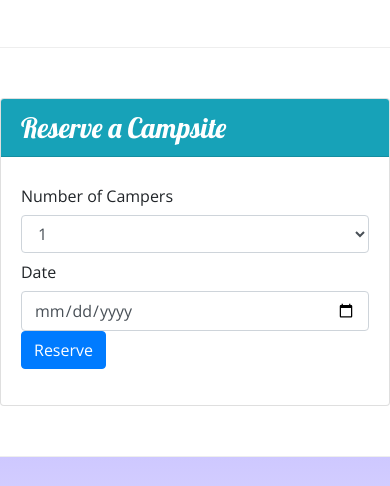
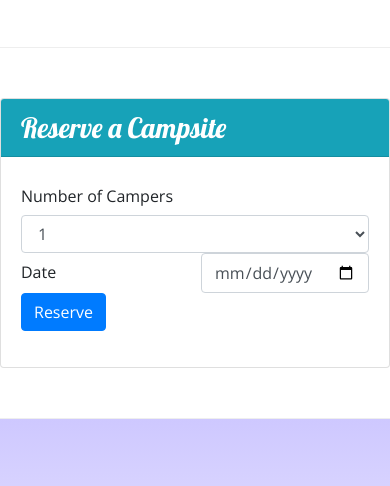
Before and after one commit to itsBrickout/secondtest, a website: page index.html in a window 390 px wide. Shown: the part 1456-1942 px from the top of the page. Drawn offline with nearby package versions, Linux system fonts and the light colour scheme.

Commit message:
modified

```diff
--- a/index.html
+++ b/index.html
@@ -131,7 +131,7 @@
                                 </div>
                                 <div class="row">
                                     <label for="date" class="col col-sm-6 col-form-label">Date</label>
-                                    <div class="col-sm-6">
+                                    <div class="col">
                                         <input type="date" id="date" class="form-control" name="date">
                                     </div>
                                 </div>
```
